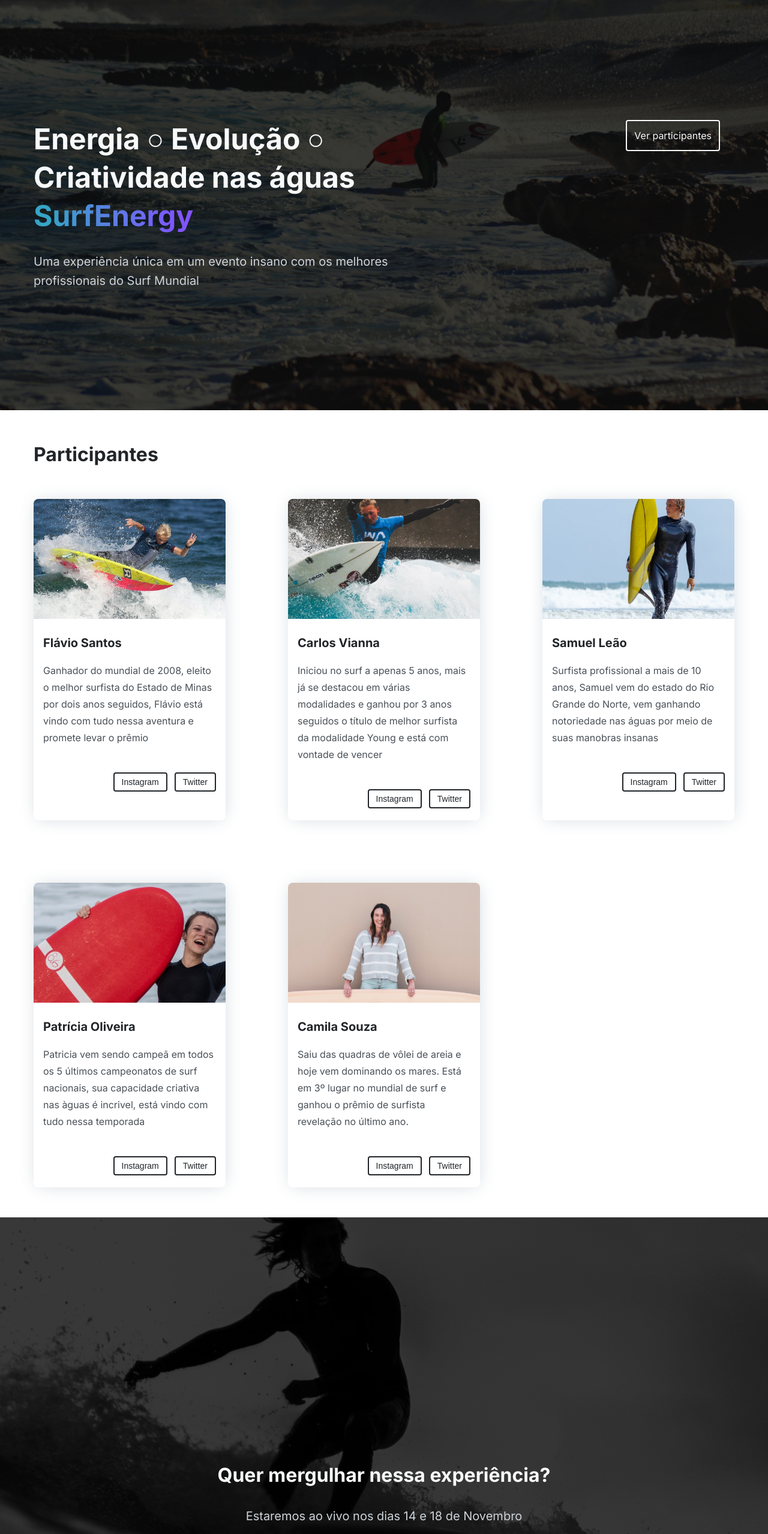
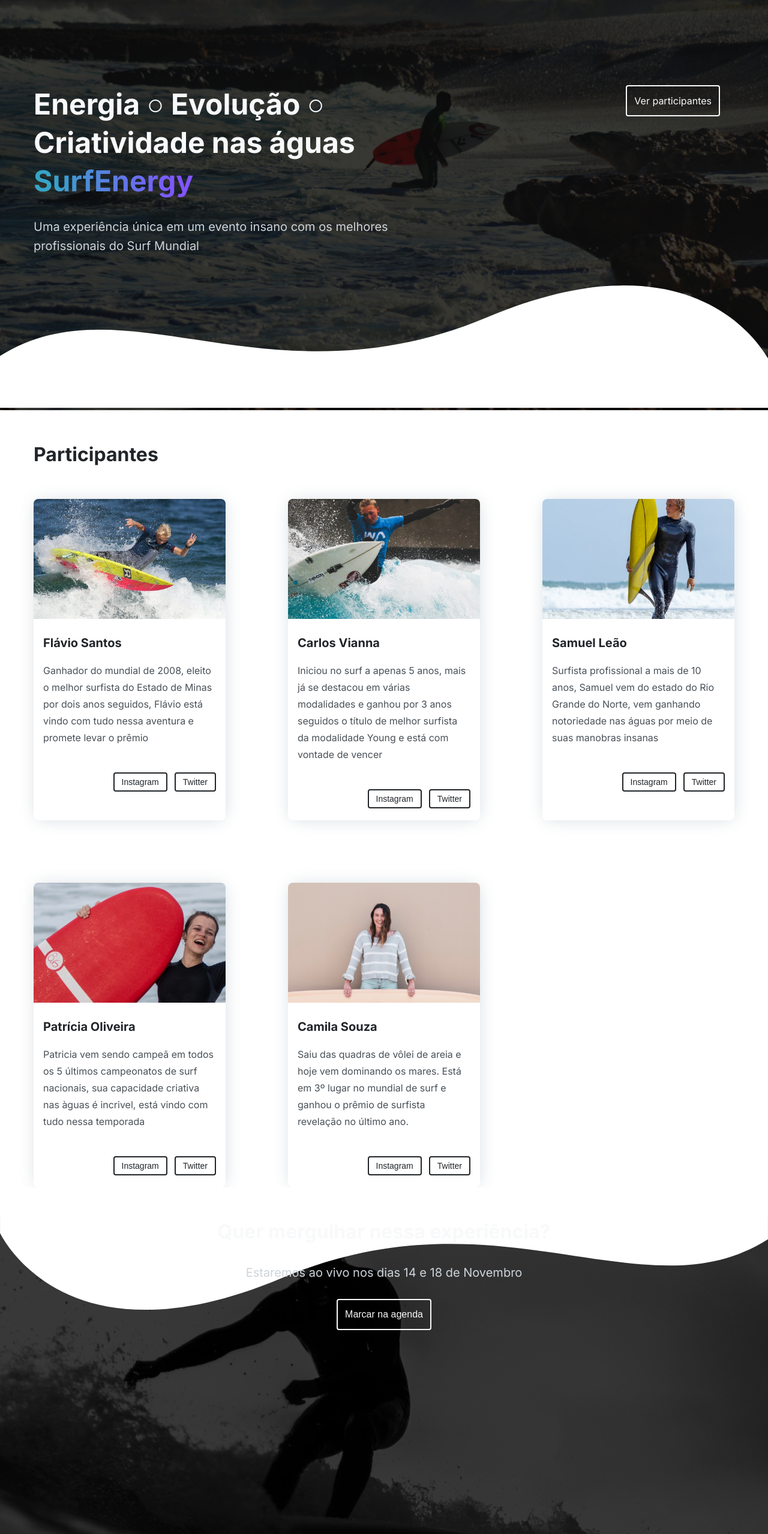
Before and after one commit to Kenzie-Academy-Brasil-Developers/surf_energy--createdInKenzie, a plain HTML site: page index.html in a window 1280 px wide. Shown: the top 2558 px of the page at 60% size. Drawn offline with Linux system fonts and the light colour scheme.

Commit message:
Entrega Surf energy

```diff
--- a/index.html
+++ b/index.html
@@ -21,9 +21,8 @@
     <main>
       <header class="home-header bg-config-default-fixed">
         <a class="button outline-light" href="#participantes" role="button"
-          >Ver participantes</a
-        >
-        <div class="content-box">
+          >Ver participantes</a>
+        <div id="cabecalho" class="content-box">
           <div class="home-header-content">
             <h1 class="title-1">
               Energia ○ Evolução ○ Criatividade nas águas
@@ -35,6 +34,7 @@
             </p>
           </div>
         </div>
+        <img id="ondaSuperior" src="./src/images/wave.svg" alt="Imagem de Onda">
       </header>
       <section class="participants" id="participantes">
         <div class="content-box">
@@ -127,9 +127,10 @@
             </div>
           </div>
         </div>
+        <img id="ondaInferior" src="./src/images/wave-2.svg" alt="Imagem da Onda Superior">
       </section>
       <footer class="footer bg-config-default-fixed">
-        <div class="content-box">
+        <div id="caixaInferior" class="content-box">
           <div class="footer-content">
             <div class="title-2">
               Quer mergulhar nessa experiência?
--- a/src/styles/button.css
+++ b/src/styles/button.css
@@ -23,6 +23,8 @@
   color: var(--color-grey-4);
   height: 52px;
   font-size: var(--font-size-4);
+  position: sticky;
+  top: 30px;
 }
 
 .outline-light:hover {
--- a/src/styles/footer.css
+++ b/src/styles/footer.css
@@ -12,6 +12,8 @@
   flex-direction: column;
   gap: var(--gap-3);
   text-align: center;
+  position: sticky;
+  bottom: 30px;
 }
 
 .footer-content div {
--- a/src/styles/global.css
+++ b/src/styles/global.css
@@ -53,9 +53,18 @@ a {
   padding: 0 16px;
 }
 
+#cabecalho{
+  height: 400px;
+}
+
 .bg-config-default-fixed {
   background-attachment: fixed;
   background-size: cover;
   background-repeat: no-repeat;
   background-position: top;
 }
+
+#caixaInferior{
+  position: sticky;
+  bottom: 30px;
+}
--- a/src/styles/index.css
+++ b/src/styles/index.css
@@ -8,7 +8,7 @@ h4 {
 }
 
 .home-header {
-  padding: 200px 0;
+  padding: 142px 0;
   background-image: url(./../images/bg.jpg);
 }
 
@@ -38,3 +38,12 @@ h4 {
   display: flex;
   flex-wrap: wrap;
 }
+
+#ondaSuperior{
+  position: absolute;
+  top: 475px;
+}
+
+#ondaInferior{
+  position: absolute;
+}
```
